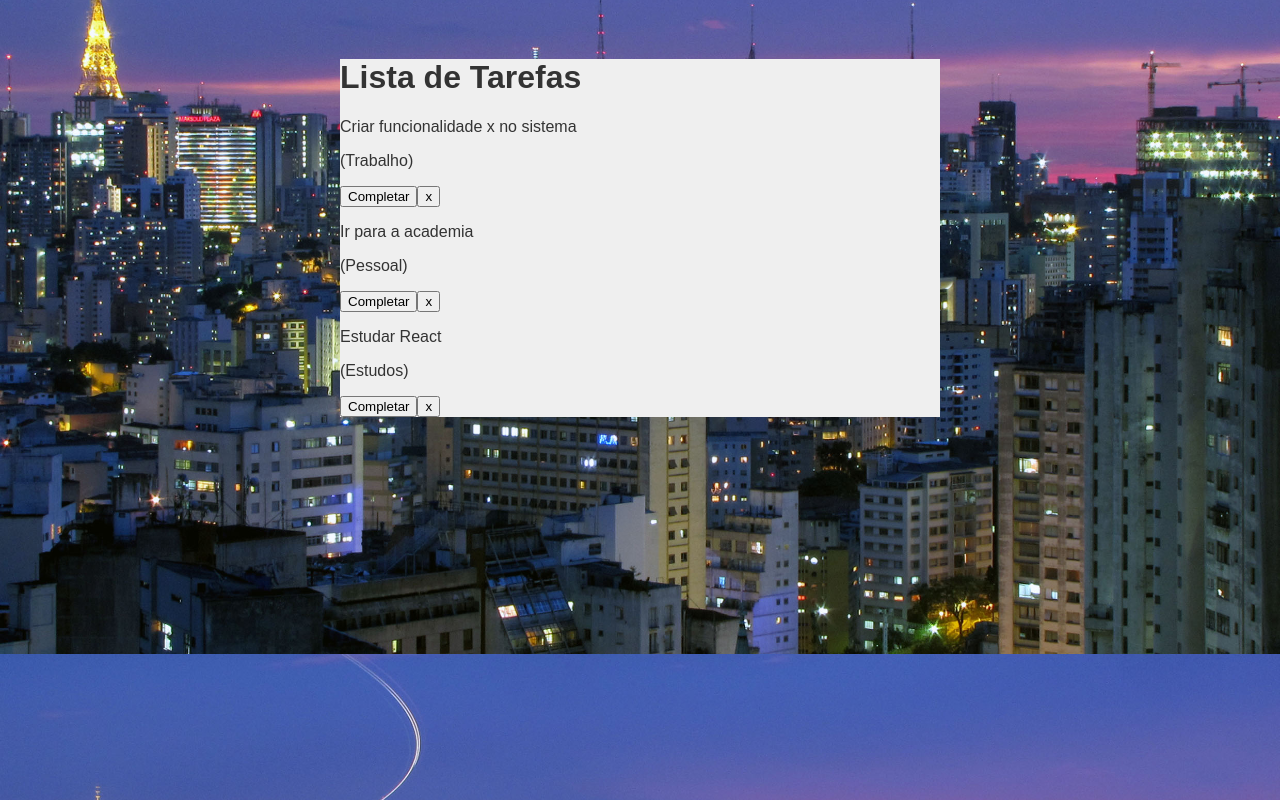
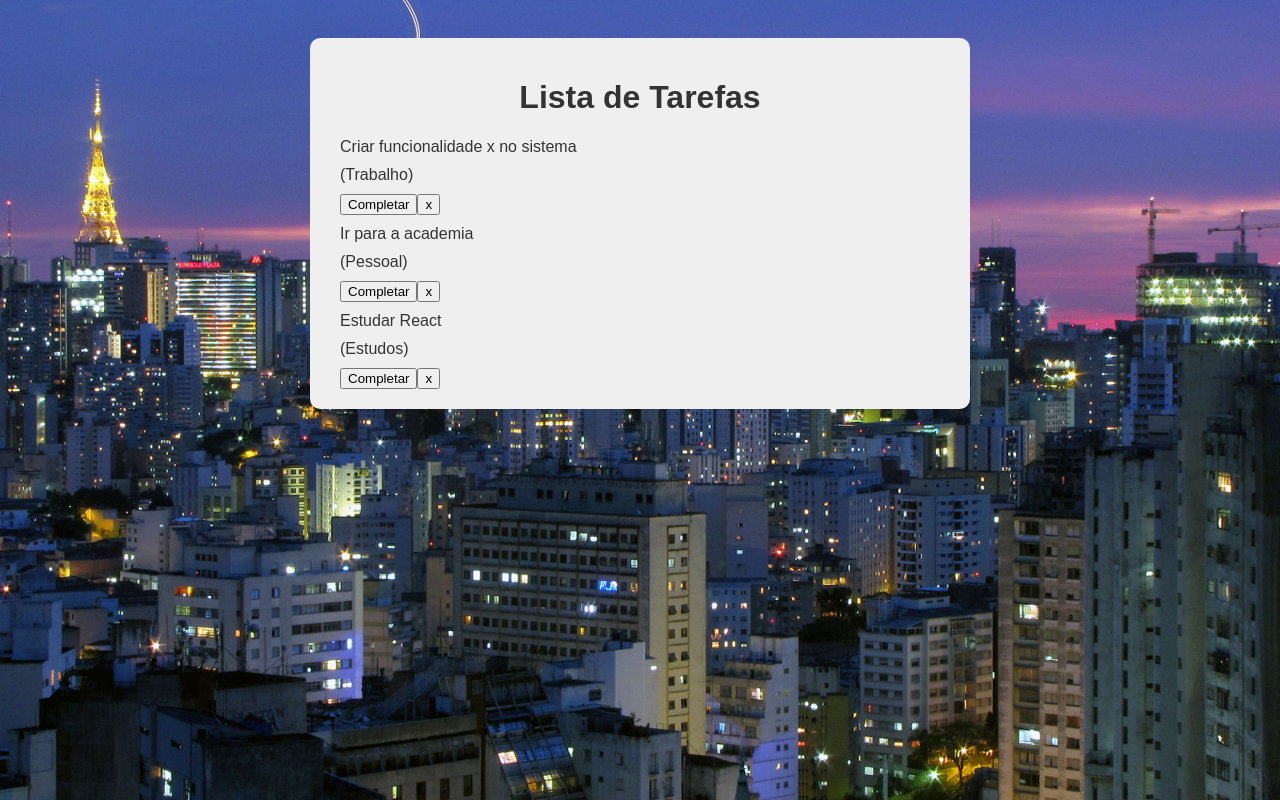
Before and after one commit to Patrikts/todo-react, a React (Vite) app in the folder todo/: page / in a window 1280 px wide. Built offline with nearby package versions, Linux system fonts and the light colour scheme.

Commit message:
Update App.css

```diff
--- a/todo/src/App.css
+++ b/todo/src/App.css
@@ -10,6 +10,24 @@
 
 .app {
   max-width: 600px;
-  margin: 0 auto;
+  margin: 0 auto 300px;
   background-color: #efefef;
+  padding: 20px 30px;
+  border-radius: 10px;
 }
+
+h1 {
+  text-align: center;
+}
+
+h2 {
+  margin-bottom: 10px;
+}
+
+p {
+  margin: 10px 0;
+}
+
+input {
+  box-sizing: border-box;
+}
```
